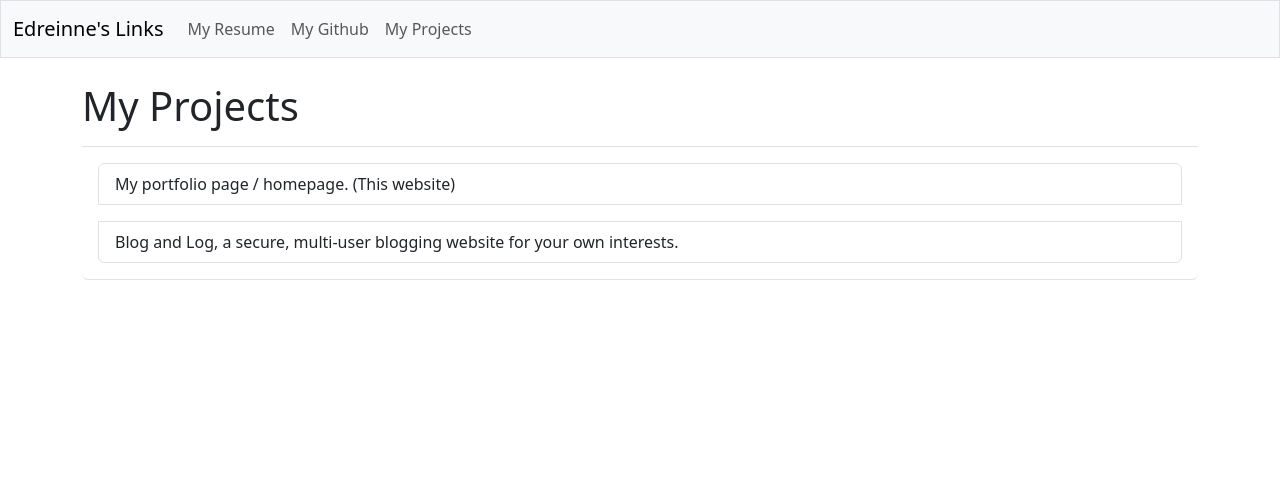
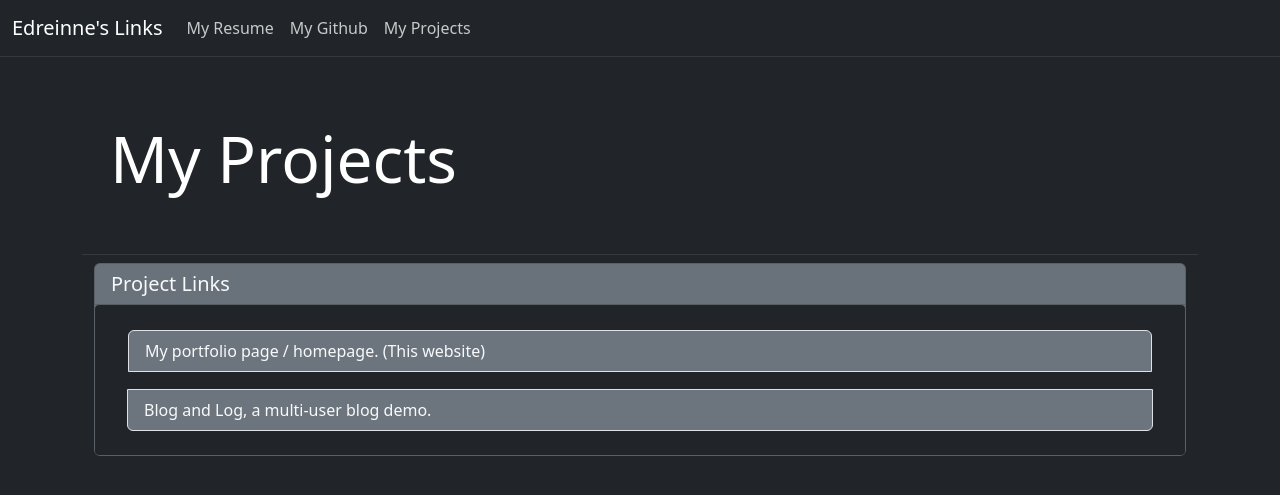
Before and after one commit to edsumabat/my-landing-page, a Django app: page /projects/ in a window 1280 px wide. Shown: the top 495 px of the page. Run offline with Django 5.2, Linux system fonts and the light colour scheme; some libraries are stand-ins or nearby versions.

Commit message:
Changed colors of Homepage

```diff
--- a/blog/templates/blog/base.html
+++ b/blog/templates/blog/base.html
@@ -9,9 +9,27 @@
   {% bootstrap_css %}
   {% bootstrap_javascript %}
 
+  <style>
+    body {
+      background-color: #1a1a1a;
+      color: #ffffff;
+    }
+    .navbar {
+      border-bottom: 1px solid #343a40;
+    }
+    .nav-link {
+      color: rgba(255, 255, 255, 0.75) !important;
+    }
+    .nav-link:hover {
+      color: #ffffff !important;
+    }
+    .border-bottom {
+      border-bottom-color: #343a40 !important;
+    }
+  </style>
 </head>
-<body>
-  <nav class="navbar navbar-expand-md navbar-light bg-light mb-4 border">
+<body class="bg-dark">
+  <nav class="navbar navbar-expand-md navbar-dark bg-dark mb-4">
     <div class="container-fluid">
       <a class="navbar-brand" href="{% url 'blog:post_list' %}">
         Edreinne's Links</a>
@@ -34,14 +52,11 @@
             <a class="nav-link" href="{% url 'blog:projects' %}">
               My Projects </a></li>
         </ul>
-        <!-- End of links on left side of navbar -->
+      </div>
+    </div>
+  </nav>
 
-      </div> <!-- Closes collapsible parts of navbar -->
-
-    </div> <!-- Closes navbar's container -->
-  </nav> <!-- End of navbar -->
-
-  <main class="container">
+  <main class="container text-white">
     <div class="pb-2 mb-2 border-bottom">
       {% block page_header %}{% endblock page_header %}
     </div>
--- a/blog/templates/blog/projects.html
+++ b/blog/templates/blog/projects.html
@@ -2,16 +2,31 @@
 {% load django_bootstrap5 %}
 
 {% block page_header %}
-    <h1>My Projects</h1>
+    <div class="p-3 bg-dark text-white border-dark rounded-3">
+        <div class="container-fluid py-4">
+            <h1 class="display-3">My Projects</h1>
+        </div>
+    </div>
 {% endblock page_header %}
 
 {% block content %}
-    <ul class="list-group border-bottom pb-2 mb-4">
-            <li class="list-group-item border-0">
-                <a href="https://github.com/edsumabat/my-landing-page" class="list-group-item list-group-item-action">My portfolio page / homepage. (This website)</a>
-            </li>
-            <li class="list-group-item border-0">
-                <a href="https://github.com/edsumabat/my-log-and-blog" class="list-group-item list-group-item-action">Blog and Log, a secure, multi-user blogging website for your own interests.</a>
-            </li>
-    </ul>
-{% endblock content%}
+    <div class="container">
+        <div class="card mb-3 bg-secondary text-light">
+            <h5 class="card-header">Project Links</h5>
+            <div class="card-body bg-dark rounded-1">
+                <ul class="list-group">
+                    <li class="list-group-item bg-dark border-dark">
+                        <a href="https://github.com/edsumabat/my-landing-page" class="list-group-item list-group-item-action bg-secondary text-light">
+                            My portfolio page / homepage. (This website)
+                        </a>
+                    </li>
+                    <li class="list-group-item bg-dark border-0">
+                        <a href="https://edsumabat2.pythonanywhere.com/" class="list-group-item list-group-item-action bg-secondary text-light">
+                            Blog and Log, a multi-user blog demo.
+                        </a>
+                    </li>
+                </ul>
+            </div>
+        </div>
+    </div>
+{% endblock content %}
--- a/mysite/settings.py
+++ b/mysite/settings.py
@@ -23,7 +23,7 @@ BASE_DIR = Path(__file__).resolve().parent.parent
 SECRET_KEY = 'django-insecure-1$f2uw2o$3^$wz1l$@nq+#exx*c49150!mc3k$+d&5ow1h*(ll'
 
 # SECURITY WARNING: don't run with debug turned on in production!
-DEBUG = True
+DEBUG = False
 
 ALLOWED_HOSTS = ['localhost', '127.0.0.1', '.pythonanywhere.com']
 
```
Also changed, not shown: blog/templates/blog/post_list.html (+6 -7 lines).
